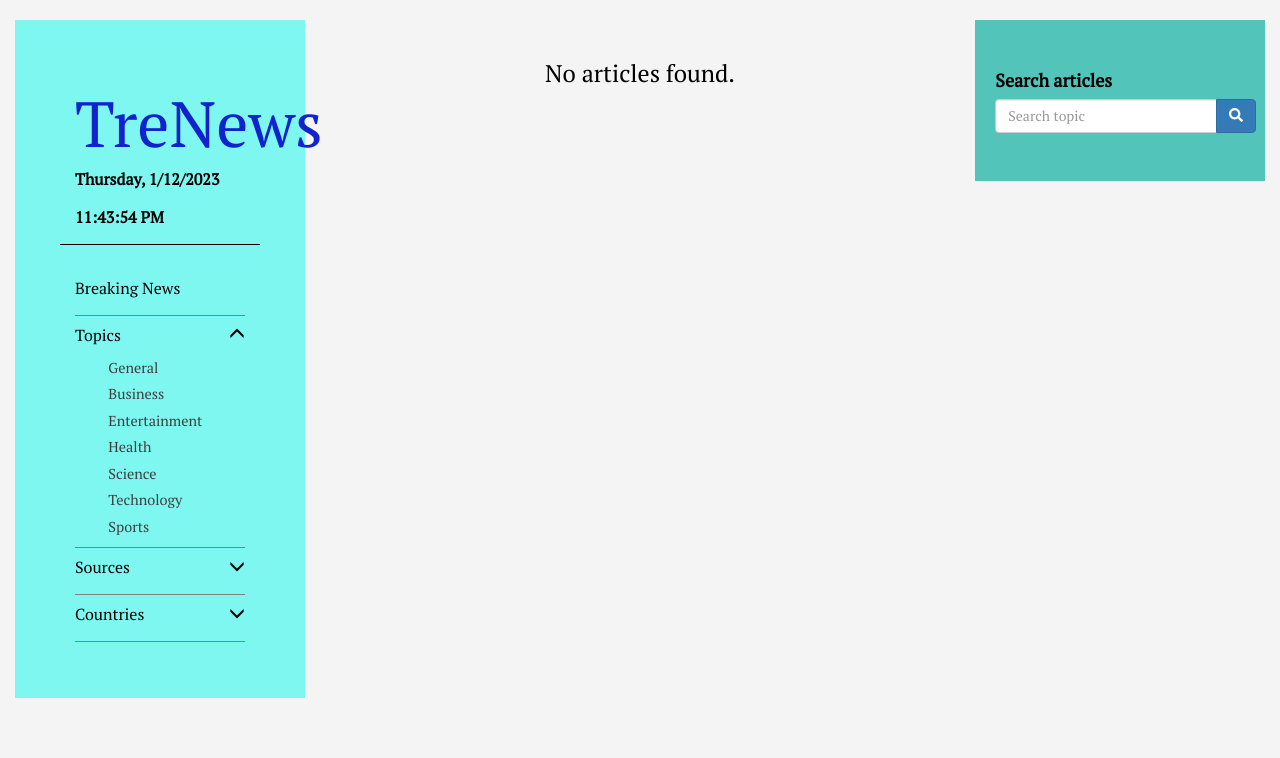
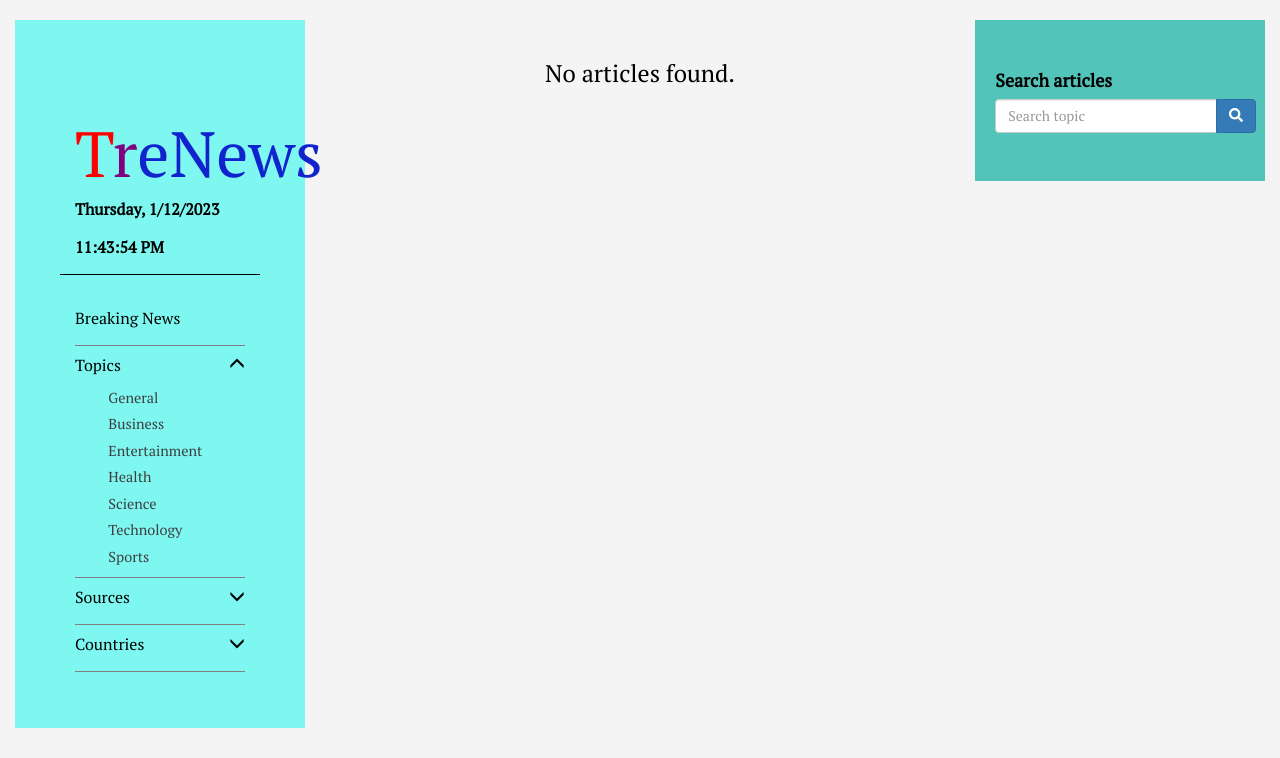
Before and after one commit to omololevy/TreNews, a Flask app: template app/templates/news_list.html in a window 1280 px wide. Shown: the part 72-830 px from the top of the page. Before the commit the page ends 770 px from the top, so only its background shows below. Run offline with Flask 2, Linux system fonts and the light colour scheme; the template is opened without the code that fills it, so the values that code supplies are empty; some libraries are stand-ins or nearby versions.

Commit message:
Modify the content of the news list

```diff
--- a/app/templates/news_list.html
+++ b/app/templates/news_list.html
@@ -11,7 +11,8 @@
             <div class="jumbotron jumbotron1">
                 <div class="row">
                     <div class="col-xs-12 brand">
-                        <a href="/"><h1>TreNews</h1></a>
+                        <a class="navbar-brand" href="/"><a href="/"><h1><span class="T">T</span><span class="r">r</span><span class="e">eNews</span></h1></a></a>
+
                     </div>
                 </div>
                 <div class="row border-b">
```
